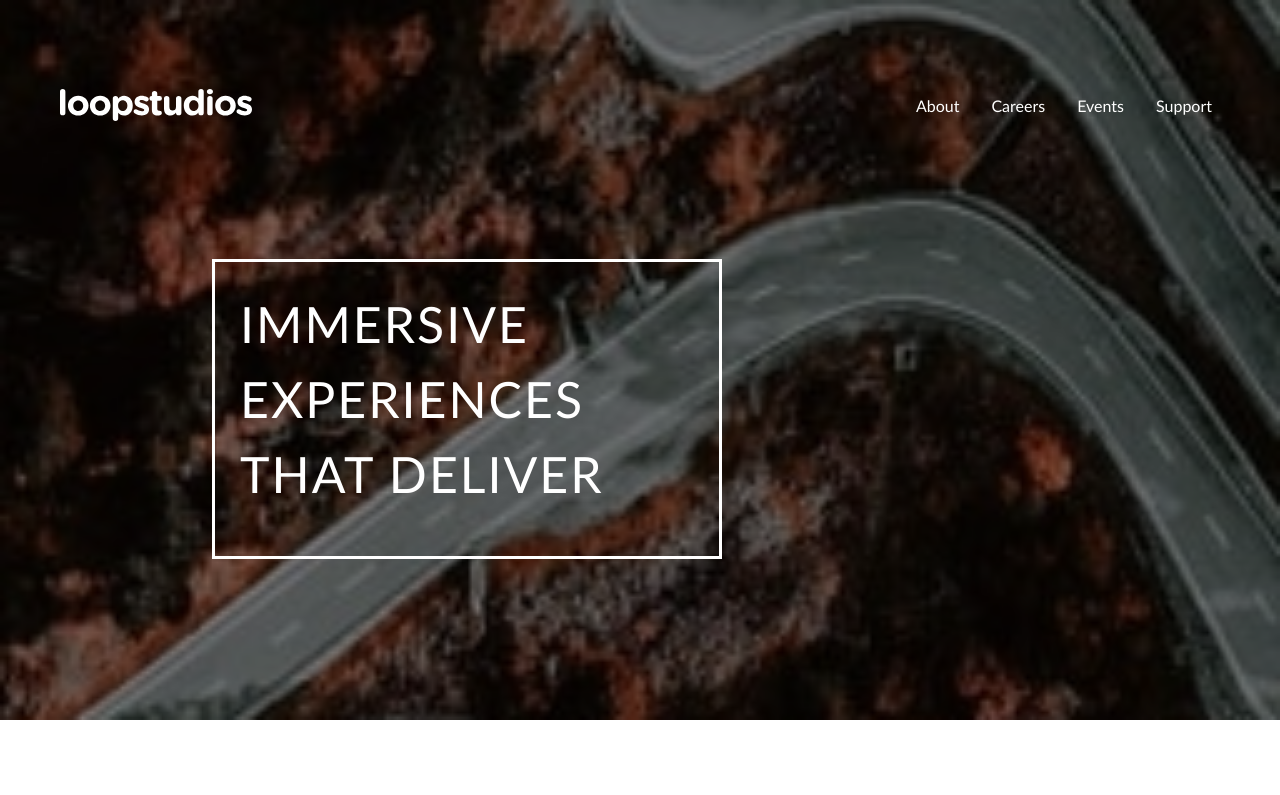
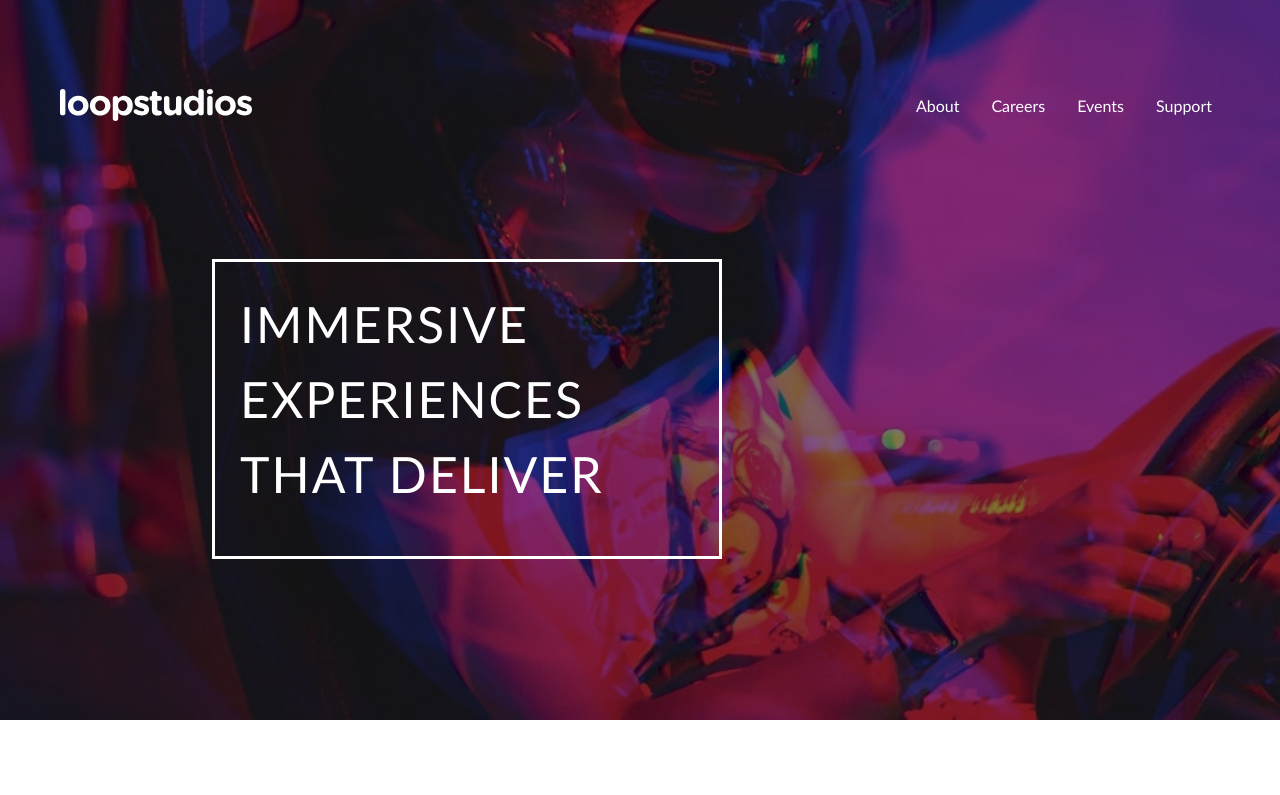
Before and after one commit to YousefA-Abdealzeem/Loopstudios, a plain HTML site: page index.html in a window 1280 px wide. Shown: the top 795 px of the page. Drawn offline with nearby package versions, Linux system fonts and the light colour scheme; files whose address does not match are found by name.

Commit message:
Fix image filename case

```diff
--- a/assets/css/main.css
+++ b/assets/css/main.css
@@ -5,7 +5,7 @@ body {
     font-family:'Trebuchet MS', 'Lucida Sans Unicode', 'Lucida Grande', 'Lucida Sans', Arial, sans-serif;
 }
 header {
-    background-image: url(/assets/images/desktop/image-from-above.jpg);
+    background-image: url(/assets/images/desktop/image-hero.jpg);
     position: relative;
     background-position: center;
     background-size: cover;
```
